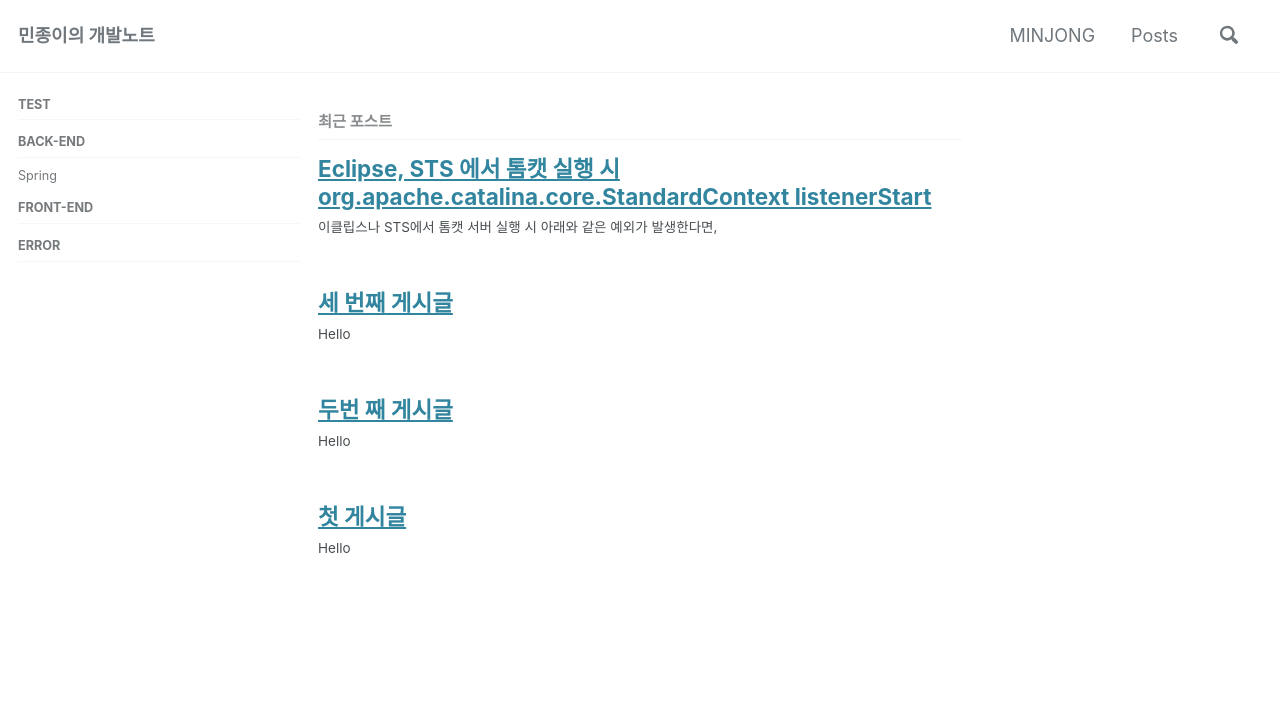
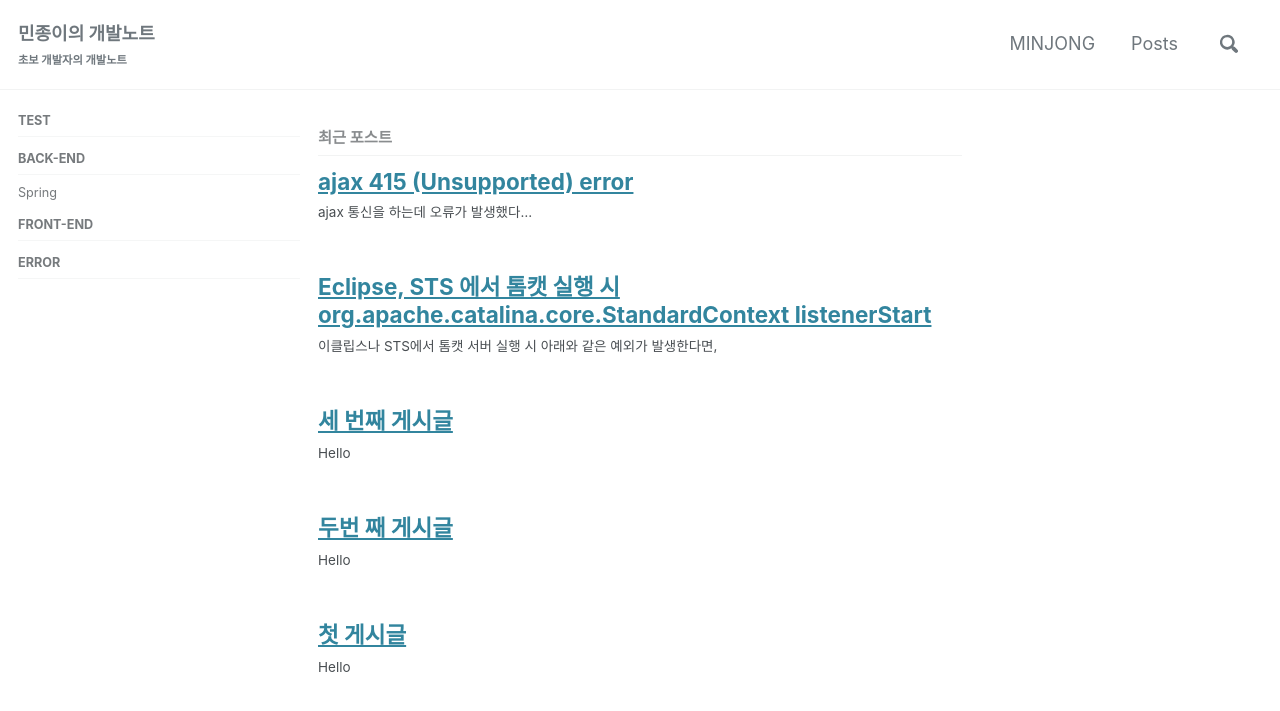
Before and after one commit to kjw0112m/minjongbaek.github.io, a Jekyll site: the page built from index.html, in a window 1280 px wide and 900 px high. Shown: the top 711 px of the window. Built offline with Jekyll 4.4.1, drawn with Linux system fonts in a browser that asks for light colours; cached includes are drawn as plain includes; nearby versions of some CDN libraries; the list of posts is cut into pages by our own code; some of the changed lines change nothing that is shown.

Commit message:
error-415 post

````diff
--- a/_config.yml
+++ b/_config.yml
@@ -18,9 +18,9 @@ minimal_mistakes_skin    : "default" #"air", "aqua", "contrast", "dark", "dirt",
 locale                   : "ko-KR"
 title                    : "민종이의 개발노트"
 title_separator          : "-"
-subtitle                 : # site tagline that appears below site title in masthead
+subtitle                 : "초보 개발자의 개발노트"
 name                     : "MINJONG"
-description              : "웹 개발 공부 중...!"
+description              : "초보 개발자의 개발노트"
 url                      : "https://minjongbaek.github.io" # the base hostname & protocol for your site e.g. "https://mmistakes.github.io"
 baseurl                  : "" # the subpath of your site, e.g. "/blog"
 repository               : # GitHub username/repo-name e.g. "mmistakes/minimal-mistakes"
--- /dev/null
+++ b/_posts/2019-08-21-error-415.md
@@ -0,0 +1,76 @@
+---
+title: "ajax 415 (Unsupported) error"
+categories: error
+date: 2019-08-22 20:40:00
+---
+
+
+
+ajax 통신을 하는데 오류가 발생했다...
+
+오류 내용은 '415 Unsupported Media Type' 로, 클라이언트가 data를 지원되지 않는 형식으로 전달하려 할 때 서버가 요청을 거부할 때 발생하는 오류다.
+
+REST 방식을 사용하여  **XML이나 JSON으로 데이터를 받아는 경우** **서버에 @RestController, @RequestBody 어노테이션이** 제대로 적용 됐는지, **클라이언트는 $.ajax() 함수에 data, contentType**을 제대로 선언 했는지 확인할 필요가 있다.
+
+### < Server >
+
+```java
+@RestController
+public class SimpleController {
+
+	@RequestMapping(value = "/simple", method = Request.Method.POST)
+	public ResponseEntity<String> simpleTest(@RequestBody RequestForm reqForm){
+    	System.out.println(reqForm);
+
+        ...
+    }
+}
+```
+
+### < Client >
+
+```javascript
+$.ajax({
+	url: 'http://localhost:8080/simple',
+	type: 'POST',
+	data: JSON.stringify(simpleDataList),
+	contentType: 'application/json; charset=UTF-8',
+	success: function(data) {
+
+        ...
+	}
+});
+```
+
+
+
+만약 JSON이나 XML 형태가 아닌 **serialize()를 통해 < form > 안의 내용을 전달**하고자 한다면 **서버는 @RequestBody  어노테이션을 사용할 필요가 없고**, **클라이언트는 $.ajax() 함수의 data 속성에 값을 제대로 입력 했는지 확인** 해주어야 한다.
+
+### < Sever >
+
+```java
+@RestController
+public class SimpleController {
+
+	@RequestMapping(value = "/simple", method = Request.Method.POST)
+	public ResponseEntity<String> simpleTest(RequestForm reqForm){
+    	System.out.println(reqForm);
+
+        ...
+    }
+}
+```
+
+### < Client >
+
+```javascript
+$.ajax({
+	url: 'http://localhost:8080/simple',
+	type: 'POST',
+	data: $('#requestForm'),serialize(),
+	success: function(data) {
+
+        ...
+	}
+});
+```
````
Also changed, not shown: _posts/2019-08-21-error-ContextLoaderListener.md (renamed from _posts/2019-08-21-error.md).
